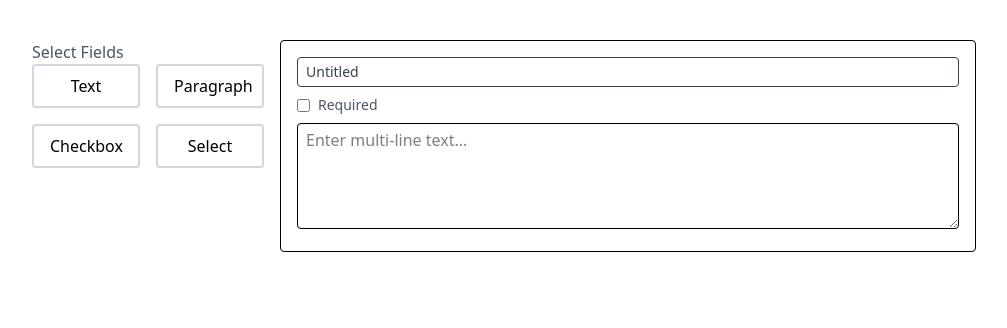
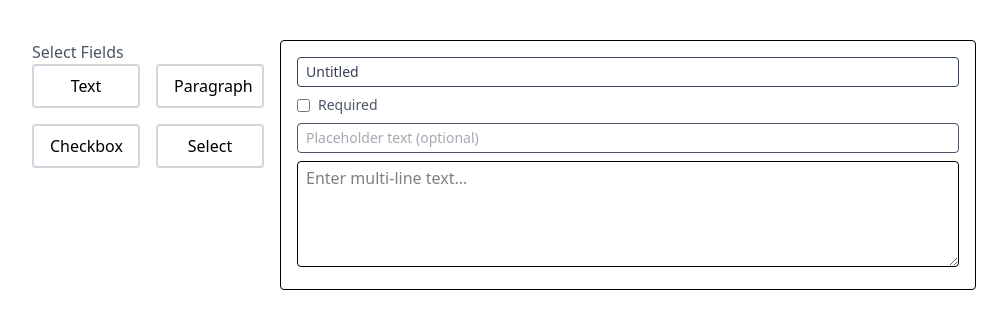
Before and after one commit to selenax/formVibes, a React (Vite) app: page / in a window 1280 px wide. Both pictures are taken after a click on the button "Paragraph". Shown: the top 328 px of the page, without its empty margins (136-1143 px from the left). Built offline with nearby package versions, Linux system fonts and the light colour scheme.

Commit message:
feat: allow users to change placeholder text

```diff
--- a/src/components/FieldList/ParagraphField.jsx
+++ b/src/components/FieldList/ParagraphField.jsx
@@ -16,12 +16,18 @@ const ParagraphField = ({ field, onUpdate }) => {
         />
         <label className="text-sm text-gray-600">Required</label>
       </div>
-
+      <input
+        type="text"
+        value={field.placeholder || ''}
+        onChange={(e) => onUpdate(field.id, { placeholder: e.target.value })}
+        className="text-sm text-gray-600 border px-2 py-1 rounded w-full"
+        placeholder="Placeholder text (optional)"
+      />
       <textarea
-        placeholder="Enter multi-line text..."
+        placeholder={field.placeholder || 'Enter multi-line text...'}
         className="w-full border rounded px-2 py-1"
         rows={4}
-        disabled
+        readOnly
       />
     </div>
   );
```
